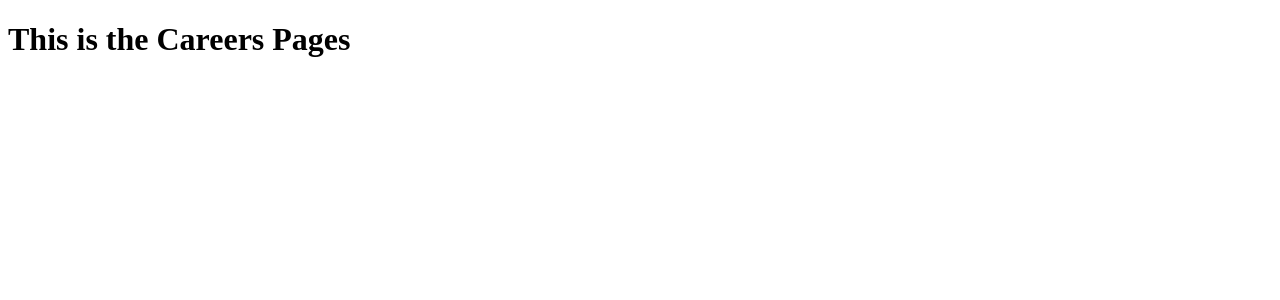
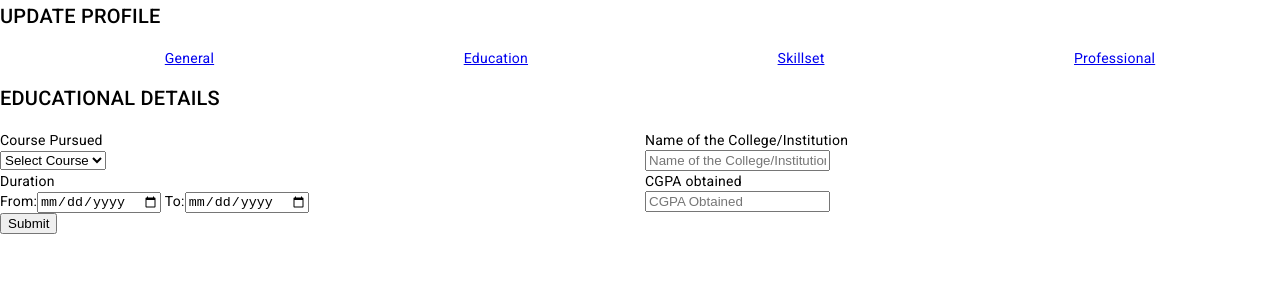
Before and after one commit to vrvivek443/Project, an Angular app: page /education in a window 1280 px wide. Before the commit this address led to /. Shown: the top 300 px of the page. Built offline with nearby package versions, Linux system fonts and the light colour scheme.

Commit message:
Education changes

```diff
--- a/src/app/app-routing.module.ts
+++ b/src/app/app-routing.module.ts
@@ -1,7 +1,17 @@
 import { NgModule } from '@angular/core';
 import { RouterModule, Routes } from '@angular/router';
+import { EducationComponent } from './education/education.component';
+import { GeneralComponent } from './general/general.component';
+import { ProfessionalComponent } from './professional/professional.component';
+import { SkillsetComponent } from './skillset/skillset.component';
 
-const routes: Routes = [];
+const routes: Routes = [
+
+  { path: 'general', component: GeneralComponent },
+  { path: 'education', component: EducationComponent },
+  { path: 'skillset', component: SkillsetComponent },
+  { path: 'professional', component: ProfessionalComponent }
+];
 
 @NgModule({
   imports: [RouterModule.forRoot(routes)],
--- a/src/app/app.component.css
+++ b/src/app/app.component.css
@@ -0,0 +1,5 @@
+.menu{
+    display:flex;
+    justify-content: space-around;
+    list-style-type: none;
+}
--- a/src/app/app.component.html
+++ b/src/app/app.component.html
@@ -1,2 +1,9 @@
-<h1>This is the Careers Pages
-</h1>
+<h2>UPDATE PROFILE</h2>
+<ul id="" class="menu">
+
+        <li><a routerLinkActive="active" routerLink="/general">General</a></li>
+        <li><a routerLinkActive="active" routerLink="/education">Education</a></li>
+        <li><a routerLinkActive="active" routerLink="/skillset">Skillset</a></li>
+        <li><a routerLinkActive="active" routerLink="/professional">Professional</a></li>
+    </ul>
+<router-outlet></router-outlet>
--- a/src/app/education/education.component.css
+++ b/src/app/education/education.component.css
@@ -1,13 +1,17 @@
 .row-align {
     display: grid;
-    grid-template-columns: 1fr 1fr; /* Two columns with equal width */
-    grid-column-gap: 10px; /* Adjust spacing between left and right elements */
+    grid-template-columns: 1fr 1fr;
+    grid-column-gap: 10px;
 }
 
 .row-align .left {
-    grid-column: 1; /* Left element occupies first column */
+    grid-column: 1;
 }
 
 .row-align .right {
-    grid-column: 2; /* Right element occupies second column */
+    grid-column: 2;
 }
+.error-message {
+    color: red;
+    font-size: 12px;
+  }
--- a/src/app/education/education.component.html
+++ b/src/app/education/education.component.html
@@ -1,31 +1,45 @@
-<form>
+<form [formGroup]="educationalForm" (ngSubmit)="onSubmit()">
     <h2>EDUCATIONAL DETAILS</h2>
     <div class="row-align">
       <div class="left">
         <label>Course Pursued</label><br>
-            <select>
-                <option>BE</option>
-                <option>BCA</option>
-                <option>BSc</option>
-
+        <select formControlName="course">
+          <option value="">Select Course</option>
+          <option value="BE">BE</option>
+          <option value="BCA">BCA</option>
+          <option value="BSc">BSc</option>
         </select>
+        <div *ngIf="educationalForm.get('course')?.invalid && educationalForm.get('course')?.touched" class="error-message">
+          Course is required
+        </div>
       </div>
       <div class="right">
         <label>Name of the College/Institution</label><br>
-            <input type="text" placeholder="Name of the College/Institution">
+        <input type="text" formControlName="collegeName" placeholder="Name of the College/Institution">
+        <div *ngIf="educationalForm.get('collegeName')?.invalid && educationalForm.get('collegeName')?.touched" class="error-message">
+          College name is required
+        </div>
       </div>
     </div>
     <div class="row-align">
       <div class="left">
         <label>Duration</label><br>
-            From:<input type="date">
-            To:<input type="date">
-
+        From:<input type="date" formControlName="fromDate">
+        To:<input type="date" formControlName="toDate">
+        <div *ngIf="educationalForm.get('fromDate')?.invalid && educationalForm.get('fromDate')?.touched" class="error-message">
+          From date is required
+        </div>
+        <div *ngIf="educationalForm.get('toDate')?.invalid && educationalForm.get('toDate')?.touched" class="error-message">
+          To date is required
+        </div>
       </div>
       <div class="right">
         <label>CGPA obtained</label><br>
-            <input type="text" placeholder="CGPA Obtained">
+        <input type="text" formControlName="cgpa" placeholder="CGPA Obtained">
+        <div *ngIf="educationalForm.get('cgpa')?.invalid && educationalForm.get('cgpa')?.touched" class="error-message">
+          Please enter a valid CGPA (e.g., 8.5)
         </div>
       </div>
-
+    </div>
+    <button type="submit">Submit</button>
   </form>
--- a/src/app/education/education.component.ts
+++ b/src/app/education/education.component.ts
@@ -1,10 +1,33 @@
-import { Component } from '@angular/core';
-
+import { Component, OnInit } from '@angular/core';
+import { FormBuilder, FormGroup, Validators } from '@angular/forms';
 @Component({
   selector: 'app-education',
   templateUrl: './education.component.html',
   styleUrls: ['./education.component.css']
 })
 export class EducationComponent {
+  educationalForm!: FormGroup;
+
+  constructor(private formBuilder: FormBuilder) { }
+
+  ngOnInit(): void {
+    this.educationalForm = this.formBuilder.group({
+      course: ['', Validators.required],
+      collegeName: ['', Validators.required],
+      fromDate: ['', Validators.required],
+      toDate: ['', Validators.required],
+      cgpa: ['', [Validators.required, Validators.pattern(/^\d+(\.\d{1,2})?$/)]]
+    });
+  }
+
+  onSubmit() {
+    if (this.educationalForm.valid) {
+      // Form is valid, handle submission
+      console.log(this.educationalForm.value);
+    } else {
+      // Form is invalid, display validation errors
+      alert('Please fill all required fields and provide valid data.');
+    }
+  }
 
 }
--- a/src/index.html
+++ b/src/index.html
@@ -6,8 +6,11 @@
   <base href="/">
   <meta name="viewport" content="width=device-width, initial-scale=1">
   <link rel="icon" type="image/x-icon" href="favicon.ico">
+  <link rel="preconnect" href="https://fonts.gstatic.com">
+  <link href="https://fonts.googleapis.com/css2?family=Roboto:wght@300;400;500&display=swap" rel="stylesheet">
+  <link href="https://fonts.googleapis.com/icon?family=Material+Icons" rel="stylesheet">
 </head>
-<body>
+<body class="mat-typography">
   <app-root></app-root>
 </body>
 </html>
--- a/src/styles.css
+++ b/src/styles.css
@@ -1 +1,4 @@
 /* You can add global styles to this file, and also import other style files */
+@import '~@angular/material/prebuilt-themes/indigo-pink.css';
+html, body { height: 100%; }
+body { margin: 0; font-family: Roboto, "Helvetica Neue", sans-serif; }
```
Also changed, not shown: src/app/app.component.ts (+7 -0 lines), src/app/app.module.ts (+28 -2 lines). Lines whose indentation alone changed are shown as unchanged.
